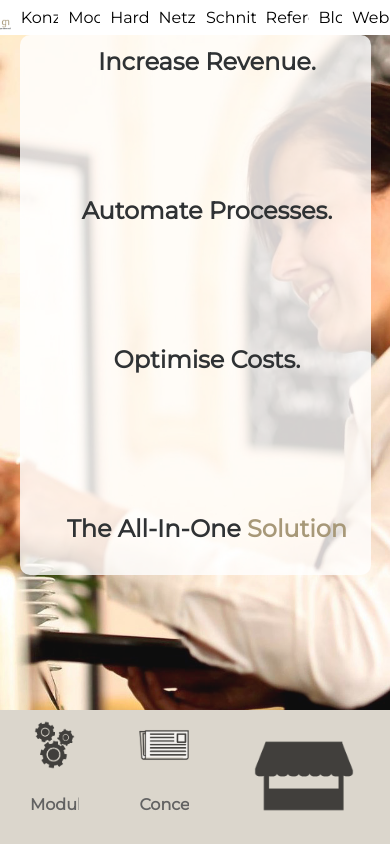
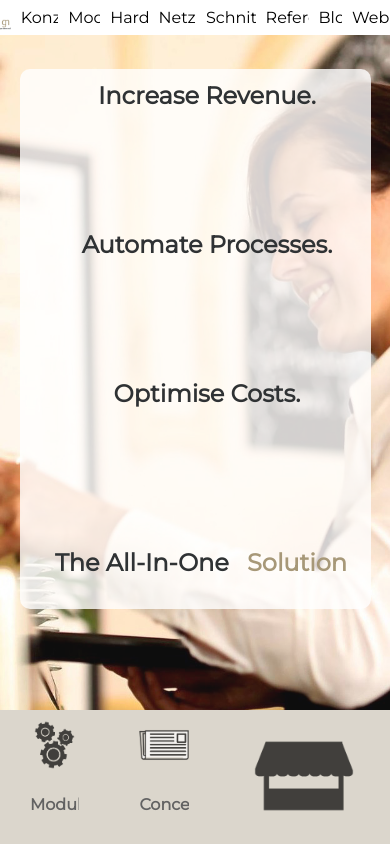
Before and after one commit to VictoriaStudios/gastronauti, a Next.js app: page / in a window 390 px wide. Shown: the top 844 px of the page. Built offline with nearby package versions, Linux system fonts and the light colour scheme; a web font is replaced by a local one.

Commit message:
Improved responsive styling

```diff
--- a/styles/Hero.module.css
+++ b/styles/Hero.module.css
@@ -47,14 +47,14 @@
 
 .heroLineTitle {
     margin-left: 0;
-    margin-right: 0;
+    margin-left: 0;
 }
 
 
 
 
 
-@media (max-width:700px) {
+@media (max-width:720px) {
     .heroTitle {
         font-size: 1.5rem;
     }
@@ -69,7 +69,7 @@
         width: 90%;
         margin:auto;
         left: 0%;
-        top: 0%;
+        top: 5%;
         transform: translateY(0%);
     }
 }
```
